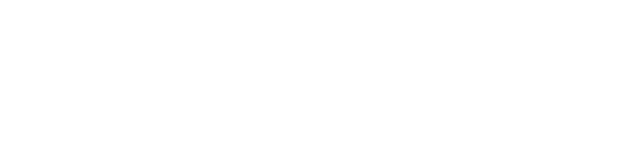
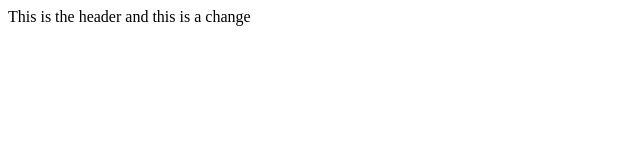
Before and after one commit to Harls1221/petal-spells, a plain HTML site: page index.html in a window 1280 px wide. Shown: the whole page, without its empty margins (0-640 px from the left). Drawn offline with Linux system fonts and the light colour scheme.

Commit message:
added header

```diff
--- a/index.html
+++ b/index.html
@@ -10,4 +10,8 @@
 <body>
 
 </body>
+
+    <header>This is the header and this is a change
+
+    </header>
 </html>
```
